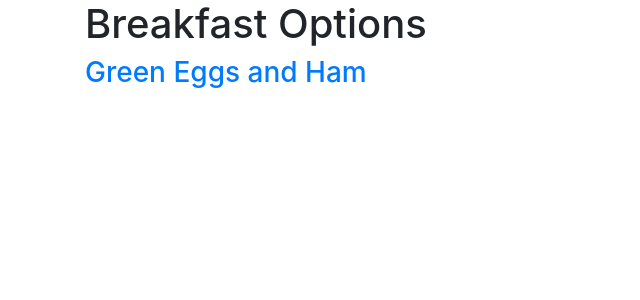
After one commit to pits96/food, a PHP site: page /views/bfast.html in a window 1280 px wide. The commit adds this page. Shown: the top 300 px of the page, without its empty margins (0-640 px from the left). Run offline with PHP 8.4, Linux system fonts and the light colour scheme.

Commit message:
Breakfast view added

```diff
--- a/index.php
+++ b/index.php
@@ -13,5 +13,10 @@ $f3->route('GET /',function(){
     $view = new Template();
     echo $view->render('views/home.html');
 });
+//breakfast route
+$f3->route('GET /Breakfast',function(){
+    $view = new Template();
+    echo $view->render('views/bfast.html');
+});
 
 $f3->run();
--- /dev/null
+++ b/views/bfast.html
@@ -0,0 +1,15 @@
+<!DOCTYPE html>
+<html lang="en">
+<head>
+    <meta charset="UTF-8">
+    <title>Breakfast</title>
+    <link rel="stylesheet" href="https://stackpath.bootstrapcdn.com/bootstrap/4.4.1/css/bootstrap.min.css" integrity="sha384-Vkoo8x4CGsO3+Hhxv8T/Q5PaXtkKtu6ug5TOeNV6gBiFeWPGFN9MuhOf23Q9Ifjh" crossorigin="anonymous">
+    <script src="https://stackpath.bootstrapcdn.com/bootstrap/4.4.1/js/bootstrap.min.js" integrity="sha384-wfSDF2E50Y2D1uUdj0O3uMBJnjuUD4Ih7YwaYd1iqfktj0Uod8GCExl3Og8ifwB6" crossorigin="anonymous"></script>
+</head>
+<body>
+<div class="container">
+<h1>Breakfast Options</h1>
+<a href="breakfast/green-eggs"><h3>Green Eggs and Ham</h3></a>
+</div>
+</body>
+</html>
```
Also changed, not shown: .htaccess (added).
